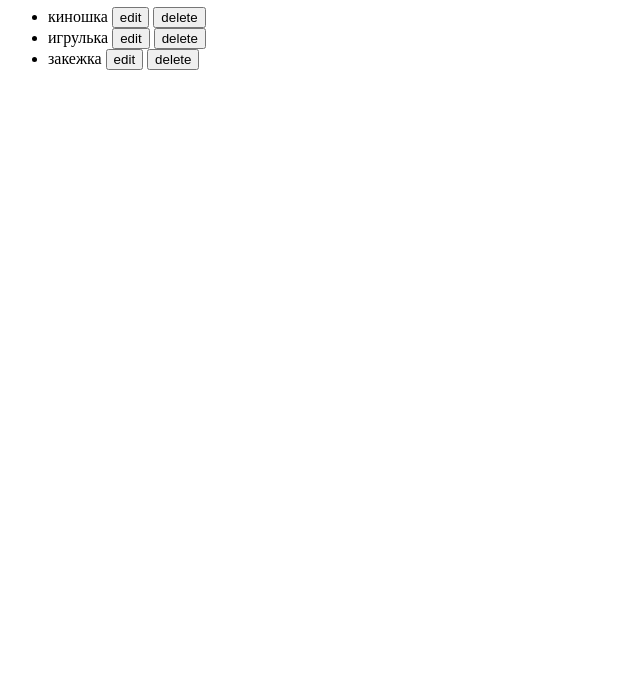
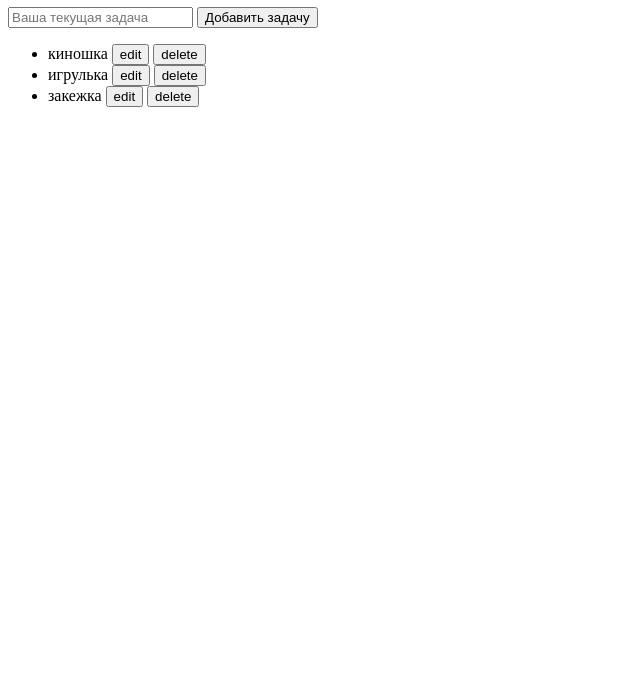
Before and after one commit to bad4iz/myBusiness, a plain HTML site: page index.html in a window 1280 px wide. Shown: the part 107-800 px from the top of the page, without its empty margins (0-640 px from the left). Drawn offline with Linux system fonts and the light colour scheme.

Commit message:
добавление

```diff
--- a/index.html
+++ b/index.html
@@ -8,6 +8,10 @@
 <body>
 <p>Привет мир</p>
 <h1>Список</h1>
+<form action="" id="addTask">
+    <input type="text" placeholder="Ваша текущая задача">
+    <input type="submit" value="Добавить задачу">
+</form>
 <div class="tasks">
     <script type="text/template" id="taskTemplate">
     <span><%= title %></span> <button class="edit">edit</button> <button class="delete">delete</button>
--- a/src/js/main2.js
+++ b/src/js/main2.js
@@ -24,6 +24,8 @@ $(function () {
     App.Views.Task = Backbone.View.extend({
         initialize: function () {
             this.model.on('change', this.render, this);
+            this.model.on('destroy', this.remove, this);
+
         },
         tagName: 'li',
         template: template('taskTemplate'),
@@ -33,11 +35,18 @@ $(function () {
             return this;
         },
         events:{
-            'click .edit': 'editTask'
+            'click .edit': 'editTask',
+            'click .delete': 'destroy'
         },
         editTask: function () {
            var newTaskTitle = prompt('как обозвать задачу', this.model.get('title'));
            this.model.save('title', newTaskTitle);
+        },
+        destroy: function () {
+            this.model.destroy();
+        },
+        remove: function () {
+            this.$el.remove();
         }
     });
 
@@ -60,6 +69,28 @@ $(function () {
         }
     });
 
+    App.Views.AddTask = Backbone.View.extend({
+        el: '#addTask',
+        events: {
+            'submit': 'submit'
+        },
+        initialize: function () {
+
+        },
+        submit: function (e) {
+            e.preventDefault();
+
+            var newTaskTitle = $(e.currentTarget).find('input[type=text]').val();
+
+            var newTask = new App.Models.Task({title: newTaskTitle});
+            console.log(newTask);
+            this.collection.add(newTask);
+        }
+    });
+
+
+
+
     // заглушка
     var tet = [
         {
@@ -77,6 +108,10 @@ $(function () {
 
 
     var tasksView = new App.Views.Tasks({collection: tasksCollection});
+
     $('.tasks').html(tasksView.render().el);
 
+
+    var addTaskView = new App.Views.AddTask({collections: tasksCollection});
+
 });
```
